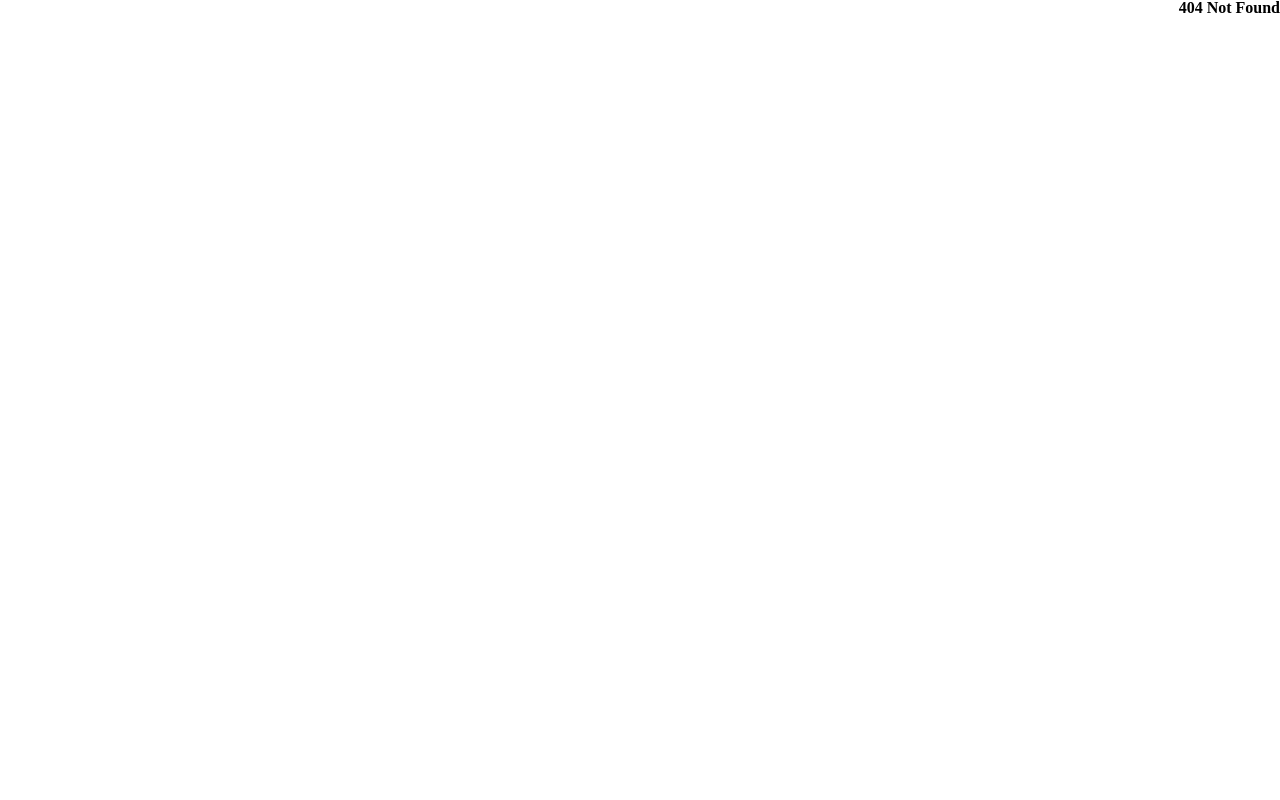
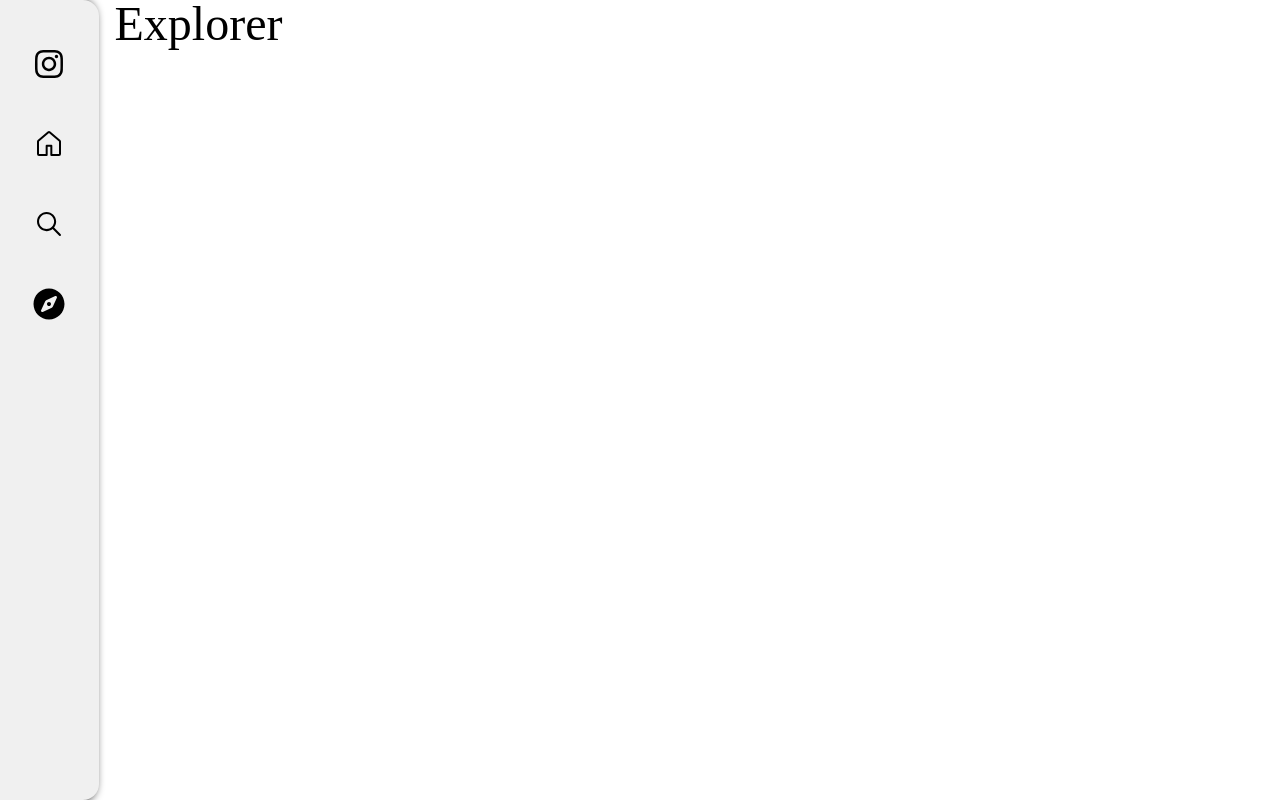
Before and after one commit to wwwcomcomcomcom/outstagram, a React (Vite) app: page /explorer in a window 1280 px wide. Before the commit this address had no page. Built offline with nearby package versions, Linux system fonts and the light colour scheme; the HTML template or start-up script is replaced by a standard one.

Commit message:
Add explorer & search endpoints

```diff
--- /dev/null
+++ b/src/routes/explorerPage.tsx
@@ -0,0 +1,3 @@
+export default function ExplorerPage() {
+    return <div className="main">Explorer</div>
+}
--- /dev/null
+++ b/src/routes/searchPage.tsx
@@ -0,0 +1,3 @@
+export default function SearchPage() {
+    return <div className="main">Seach</div>
+}
```
Also changed, not shown: src/App.tsx (+12 -2 lines).
